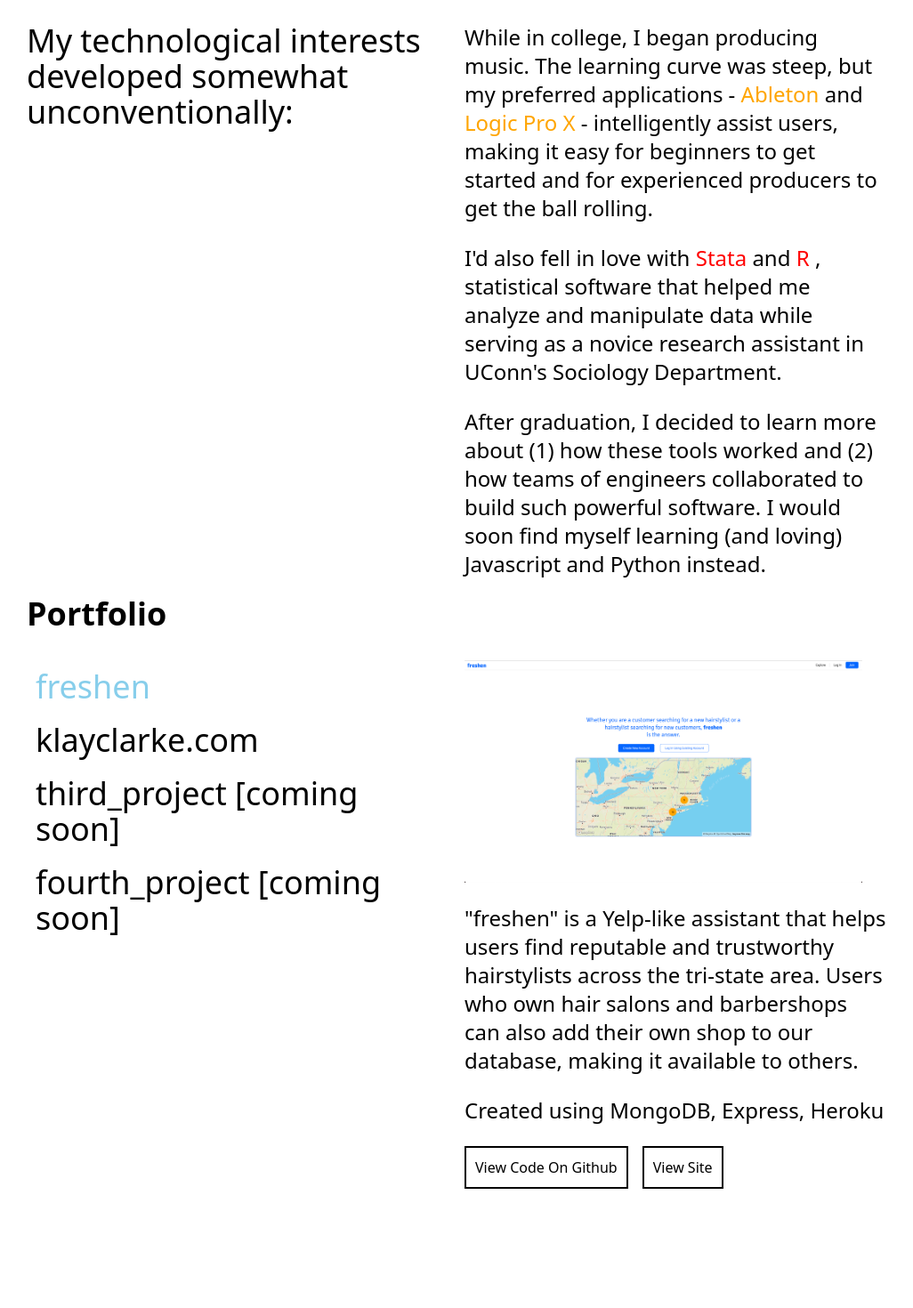
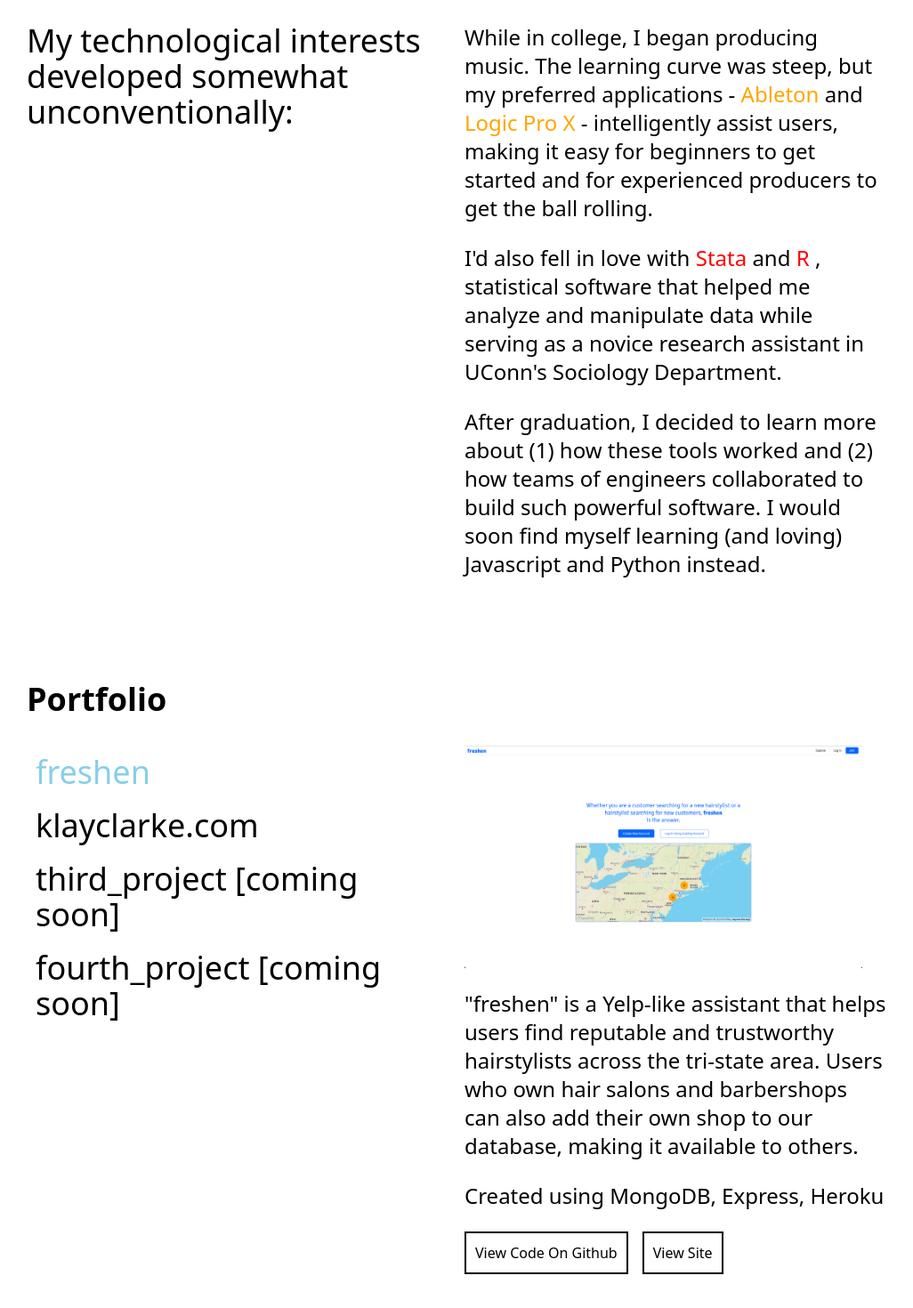
Before and after one commit to KlayClarke/personal_website, a React (Create React App) app: page / in a window 1280 px wide. Shown: the part 898-2368 px from the top of the page at 89% size, without its empty margins (126-1152 px from the left). Built offline with nearby package versions, Linux system fonts and the light colour scheme.

Commit message:
fixing site responsiveness - prevent section overlap on small height, large width devices (nest hub)

```diff
--- a/src/components/About.jsx
+++ b/src/components/About.jsx
@@ -2,9 +2,9 @@
   return (
     <div
       name="about"
-      className="relative w-full md:h-screen pt-48 md:pt-0  bg-white text-black"
+      className="relative w-full pt-48 md:pt-0  bg-white text-black"
     >
-      <div className="flex flex-col justify-center items-center w-full h-full">
+      <div className="flex flex-col justify-center items-center w-full min-h-[800px] md:h-full">
         <div className="max-w-[1000px] w-full px-4 grid grid-cols-2 gap-4">
           <div className="pb-8">
             <p className="text-2xl md:text-4xl font-bold inline">About</p>
--- a/src/components/Home.jsx
+++ b/src/components/Home.jsx
@@ -4,7 +4,7 @@
   return (
     <div
       name="home"
-      className="relative w-full min-h-screen md:h-screen pt-48 md:pt-0n bg-[#0a192f]"
+      className="relative w-full min-h-screen lg:h-screen pt-48 md:pt-0n bg-[#0a192f]"
     >
       {/* Container */}
       <div className="max-w-[1000px] mx-auto px-8 flex flex-col justify-center h-full fade-in-right">
--- a/src/components/Portfolio.jsx
+++ b/src/components/Portfolio.jsx
@@ -9,11 +9,8 @@
   };
 
   return (
-    <div
-      name="portfolio"
-      className="relative w-full md:h-screen pt-48 md:pt-0 pb-48"
-    >
-      <div className="flex flex-col justify-center items-center w-full h-full">
+    <div name="portfolio" className="relative w-full pt-48 md:pt-0 pb-48">
+      <div className="flex flex-col justify-center items-center w-full min-h-[800px] md:h-full">
         <div className="max-w-[1000px] w-full px-4 grid grid-cols-2 gap-4">
           <div className="pb-8">
             <p className="text-2xl md:text-4xl items-end font-bold inline">
```
